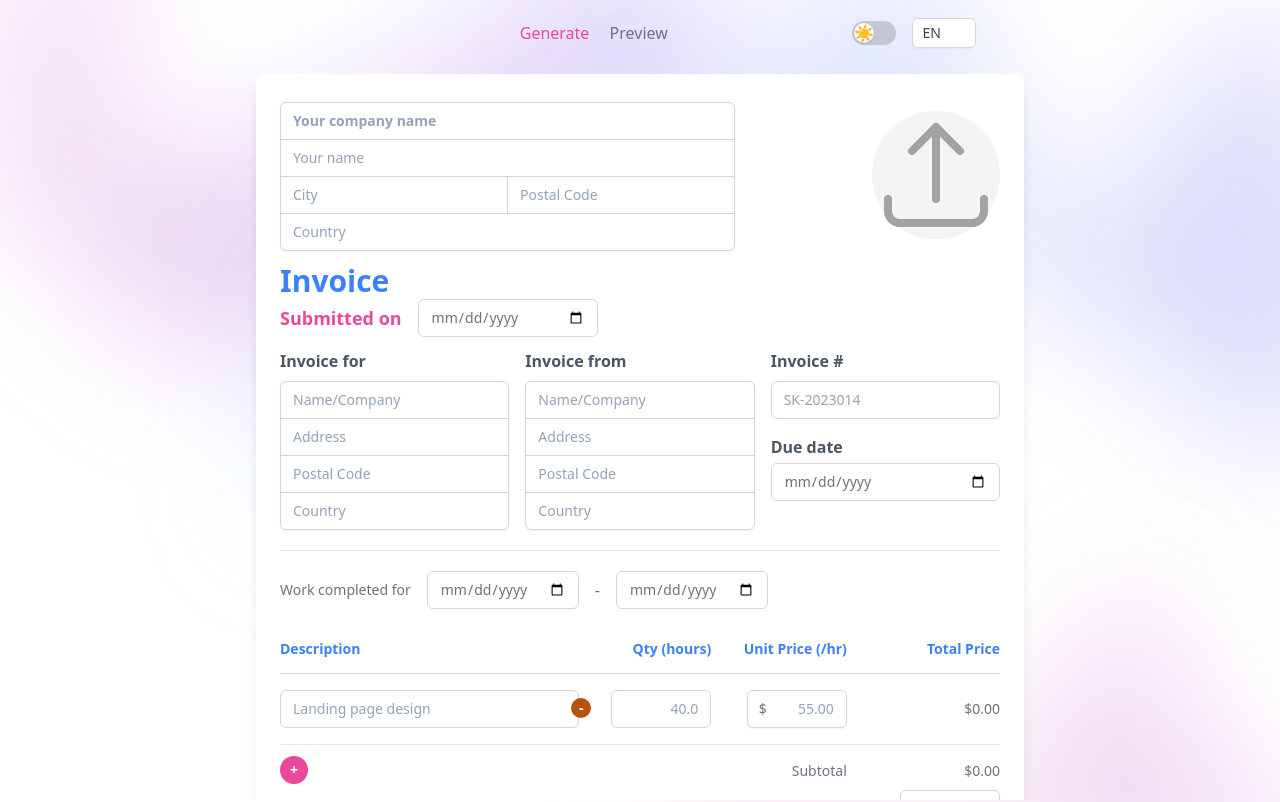
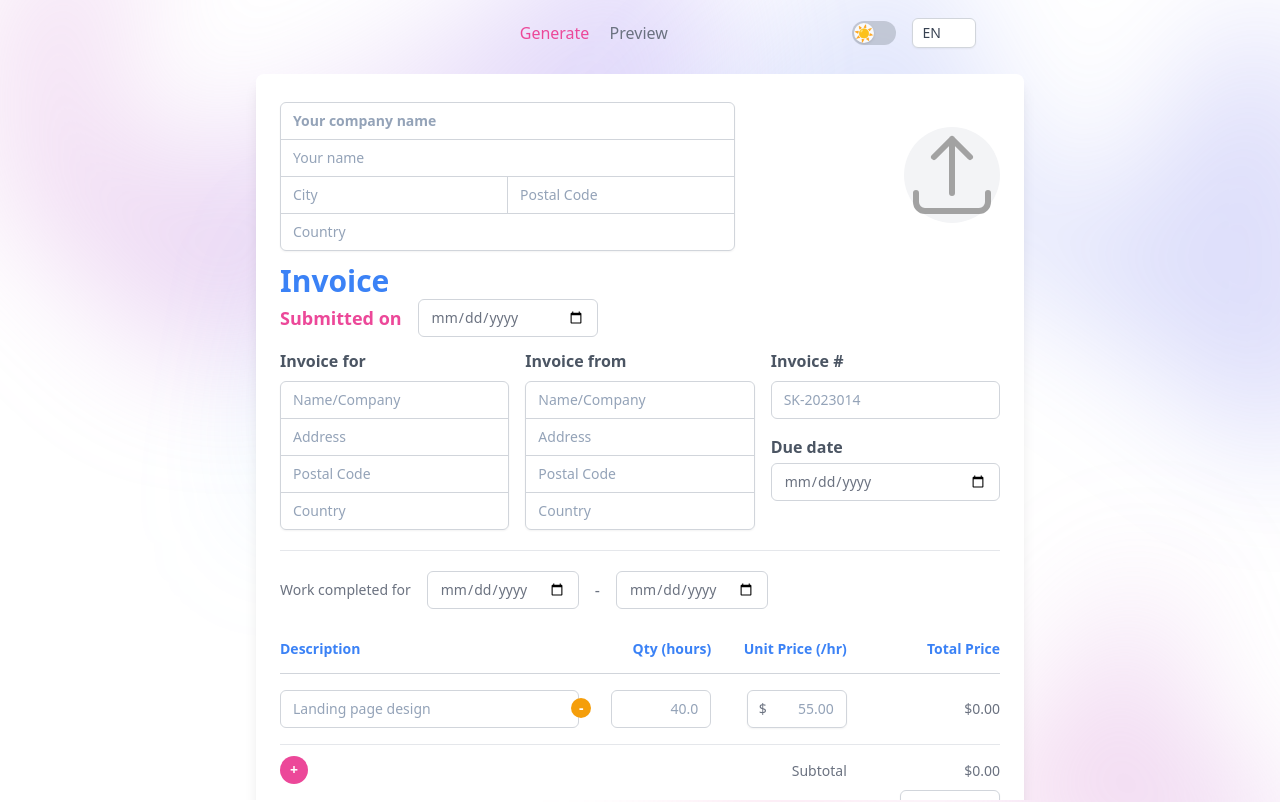
Before and after one commit to shamscorner/oinvogenny, a SvelteKit app: page /generate in a window 1280 px wide. Shown: the top 802 px of the page. Built offline with nearby package versions, Linux system fonts and the light colour scheme; some icons are missing.

Commit message:
fix: UI spacing issues

```diff
--- a/src/lib/components/InvoiceSkeleton.svelte
+++ b/src/lib/components/InvoiceSkeleton.svelte
@@ -14,7 +14,7 @@
 			</section>
 
 			<section
-				class="grid h-32 w-32 place-items-center self-center rounded-full bg-gray-100 dark:bg-gray-700"
+				class="grid h-24 w-24 place-items-center self-center rounded-full bg-gray-100 dark:bg-gray-700"
 			>
 				<slot name="company-logo" />
 			</section>
--- a/src/routes/generate/+page.svelte
+++ b/src/routes/generate/+page.svelte
@@ -186,16 +186,16 @@
 					<img
 						src={$companyAvatar.avatar}
 						alt={$t('company-logo')}
-						width="128"
-						height="128"
-						class="h-32 w-32 rounded-full object-cover"
+						width="96"
+						height="96"
+						class="h-24 w-24 rounded-full object-cover"
 					/>
 				{:else}
 					<img
 						src={UploadIcon}
 						alt={$t('upload-logo')}
-						width="128"
-						height="128"
+						width="96"
+						height="96"
 					/>
 				{/if}
 			</button>
@@ -446,7 +446,7 @@
 							placeholder={$t('form.service-item.description')}
 						/>
 						<button
-							class="absolute right-0 top-6 z-10 flex h-5 w-5 items-center justify-center rounded-full bg-amber-700 font-semibold text-white transition-colors hover:bg-amber-600 focus-visible:outline-none focus-visible:ring-2 focus-visible:ring-amber-700 focus-visible:ring-offset-2 dark:focus-visible:ring-offset-gray-800"
+							class="absolute right-0 top-6 z-10 flex h-5 w-5 items-center justify-center rounded-full bg-amber-500 font-semibold text-white transition-colors hover:bg-amber-600 focus-visible:outline-none focus-visible:ring-2 focus-visible:ring-amber-500 focus-visible:ring-offset-2 dark:bg-amber-700 dark:focus-visible:ring-amber-700 dark:focus-visible:ring-offset-gray-800"
 							on:click={() => removeItem(itemIdx)}
 						>
 							-
--- a/src/routes/preview/+page.svelte
+++ b/src/routes/preview/+page.svelte
@@ -44,9 +44,9 @@
 		<img
 			src={$companyAvatar.avatar}
 			alt={$t('company-logo')}
-			width="128"
-			height="128"
-			class="h-32 w-32 rounded-full object-cover"
+			width="96"
+			height="96"
+			class="h-24 w-24 rounded-full object-cover"
 		/>
 	</svelte:fragment>
 
```
